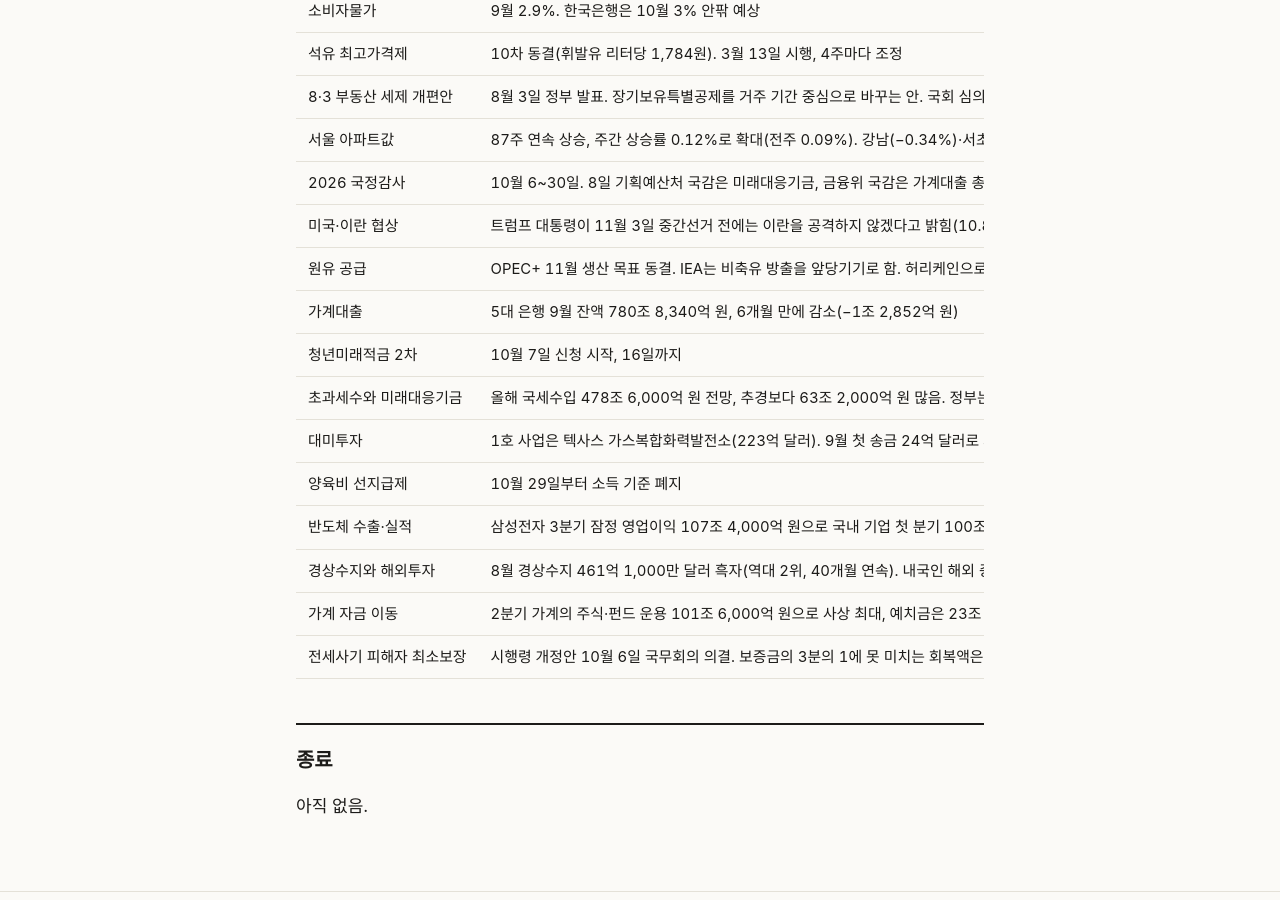
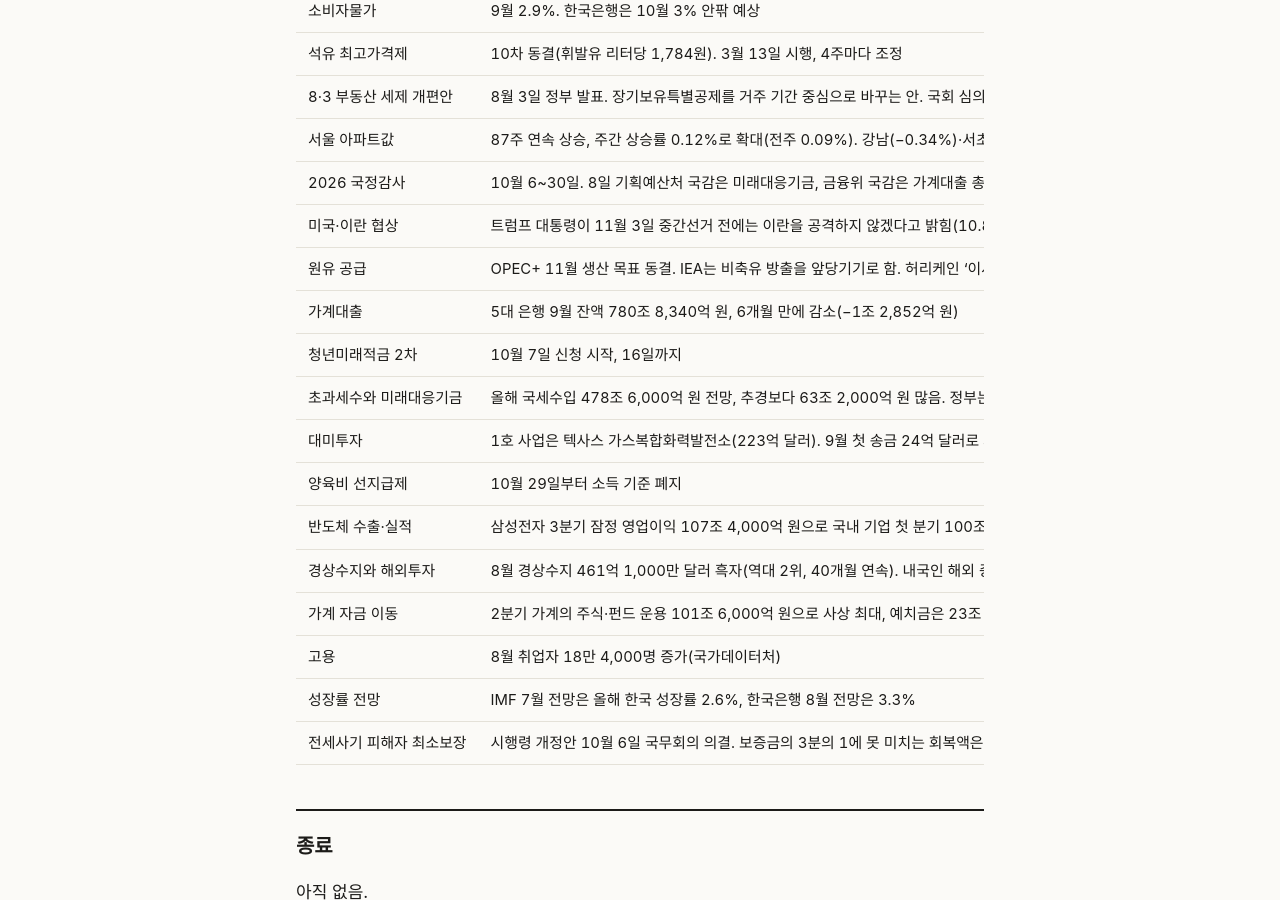
Before and after one commit to seongkyu-lim/surf-the-world, a Jekyll site: the page built from tracking.md, in a window 1280 px wide and 900 px high, scrolled down 439 px. Built offline with Jekyll 4.4.1, drawn with Linux system fonts in a browser that asks for light colours.

```diff
--- a/tracking.md
+++ b/tracking.md
@@ -9,23 +9,25 @@ permalink: /tracking/
 
 | 이슈 | 현재 상태 | 다음 일정 | 처음 다룬 날 |
 |---|---|---|---|
-| 한국은행 기준금리 | 7월·8월 연속 인상으로 연 3.00%. 시장은 10월 동결을 우세하게 봄 | 10월 22일 금통위 | 10.04 |
-| 미국 연준 금리 | 9월 인상으로 3.75~4.00%. 의사록에서 대부분 참석자가 연내 추가 인상이 적절하다고 판단. 월러 이사는 추가 인상 필요성과 속도의 유연성을 함께 언급. 10년물은 10월 7일 장중 24년 만의 최고, 9일 5.24%. 백악관이 쿡 이사 조사위원회를 설치해 해임 재시도(10.9). 10월 소비자심리 예비치 46.3으로 5월 이후 최저 | 미국 9월 소비자물가(10월 13~14일), 10월 27~28일 FOMC, 11월 5일 쿡 이사 청문, 12월 8~9일 FOMC | 10.04 |
+| 한국은행 기준금리 | 7월·8월 연속 인상으로 연 3.00%. 시장은 10월 동결을 우세하게 봄 | 10월 12일 한국은행 국정감사, 22일 금통위 | 10.04 |
+| 미국 연준 금리 | 9월 인상으로 3.75~4.00%. 의사록에서 대부분 참석자가 연내 추가 인상이 적절하다고 판단. 월러 이사는 추가 인상 필요성과 속도의 유연성을 함께 언급. 10년물은 10월 7일 장중 24년 만의 최고, 9일 5.24%. 백악관이 쿡 이사 조사위원회를 설치해 해임 재시도(10.9). 10월 소비자심리 예비치 46.3으로 5월 이후 최저 | 미국 9월 소비자물가(10월 14일, 시장 일정표 기준), 10월 27~28일 FOMC, 11월 5일 쿡 이사 청문, 12월 8~9일 FOMC | 10.04 |
 | 소비자물가 | 9월 2.9%. 한국은행은 10월 3% 안팎 예상 | 11월 초 10월 물가 발표 | 10.04 |
 | 석유 최고가격제 | 10차 동결(휘발유 리터당 1,784원). 3월 13일 시행, 4주마다 조정 | 10월 17일 11차 조정 | 10.04 |
 | 8·3 부동산 세제 개편안 | 8월 3일 정부 발표. 장기보유특별공제를 거주 기간 중심으로 바꾸는 안. 국회 심의에서 바뀔 수 있음 | 국회 심의 | 10.04 |
 | 서울 아파트값 | 87주 연속 상승, 주간 상승률 0.12%로 확대(전주 0.09%). 강남(−0.34%)·서초·송파·용산은 하락, 서대문·강북·도봉·노원은 0.3%대 상승. 국토부 장관은 올해 수도권 착공이 목표의 80~88%에 그칠 것으로 예상 | 매주 목요일 한국부동산원 주간 동향 | 10.04 |
 | 2026 국정감사 | 10월 6~30일. 8일 기획예산처 국감은 미래대응기금, 금융위 국감은 가계대출 총량 규제와 단일종목 레버리지 ETF 도입 경위가 쟁점. 금융위원장은 총량 관리 유지 방침, ETF 투자자 피해에 사과 | 10월 12일 LH, 15일 한국부동산원, 23일 국토부 종합감사 | 10.04 |
 | 미국·이란 협상 | 트럼프 대통령이 11월 3일 중간선거 전에는 이란을 공격하지 않겠다고 밝힘(10.8). 이란은 호르무즈 재개방 제안에 대한 미국의 답을 검토 중(10.9). 미국은 선박 17척 등 추가 제재. 지난주 호르무즈 유조선 공격은 전쟁 후 최다(Reuters) | 이란의 공식 답변, 11월 3일 미국 중간선거 | 10.04 |
-| 원유 공급 | OPEC+ 11월 생산 목표 동결. IEA는 비축유 방출을 앞당기기로 함. 허리케인으로 미 멕시코만 원유 생산 62.9% 중단(10.8 기준). 미국은 러시아산 경유 제재를 2027년 4월 7일까지 면제(10.9). 브렌트 104.72달러(10.9) | 11월 1일 OPEC+ 회의 | 10.05 |
-| 가계대출 | 5대 은행 9월 잔액 780조 8,340억 원, 6개월 만에 감소(−1조 2,852억 원) | 금융당국의 9월 전 금융권 가계대출 동향 발표(날짜 미확인) | 10.05 |
+| 원유 공급 | OPEC+ 11월 생산 목표 동결. IEA는 비축유 방출을 앞당기기로 함. 허리케인 '이사이아스'로 미 멕시코만 원유 생산 62.9% 중단(10.8 기준), 9일 플로리다 상륙 뒤 소멸. 미 에너지부는 정유사 두 곳에 전략비축유 긴급 대여. 미국은 러시아산 경유 제재를 2027년 4월 7일까지 면제(10.9). 브렌트 104.72달러(10.9) | 멕시코만 생산 복구 속도, 11월 1일 OPEC+ 회의 | 10.05 |
+| 가계대출 | 5대 은행 9월 잔액 780조 8,340억 원, 6개월 만에 감소(−1조 2,852억 원) | 10월 15일 금융위원회 9월 가계대출 동향, 한국은행 9월 금융시장 동향 | 10.05 |
 | 청년미래적금 2차 | 10월 7일 신청 시작, 16일까지 | 11월 계좌 개설 | 10.05 |
 | 초과세수와 미래대응기금 | 올해 국세수입 478조 6,000억 원 전망, 추경보다 63조 2,000억 원 많음. 정부는 162조 3,000억 원 규모 미래대응기금 신설 추진, 야당은 철회와 국채 상환 우선 요구. 남은 초과세수 사용처는 "미정"(기획예산처 장관, 10.8) | 11월 국고채 발행계획, 연말 예산 심의 | 10.06 |
 | 대미투자 | 1호 사업은 텍사스 가스복합화력발전소(223억 달러). 9월 첫 송금 24억 달러로 외환보유액이 넉 달 만에 감소(4,405억 6,000만 달러). 원전 선급금 100억 달러는 국내 절차·상업성 검증 뒤 송금 방침, 알래스카 LNG는 검토 단계 | 원전 선급금 국회 절차, 11월 초 10월 말 외환보유액 발표 | 10.06 |
 | 양육비 선지급제 | 10월 29일부터 소득 기준 폐지 | 10월 29일 시행 | 10.06 |
-| 반도체 수출·실적 | 삼성전자 3분기 잠정 영업이익 107조 4,000억 원으로 국내 기업 첫 분기 100조 원 돌파. 발표 당일 주가 −2.42%, 코스피 6,625.93(10.8, −2.62%) | 10월 말 삼성전자 확정실적(사업부별) | 10.04 |
+| 반도체 수출·실적 | 삼성전자 3분기 잠정 영업이익 107조 4,000억 원으로 국내 기업 첫 분기 100조 원 돌파. 발표 당일 주가 −2.42%, 코스피 6,625.93(10.8), 주간 −5.4% | 10월 말 삼성전자 확정실적(사업부별) | 10.04 |
 | 경상수지와 해외투자 | 8월 경상수지 461억 1,000만 달러 흑자(역대 2위, 40개월 연속). 내국인 해외 증권투자 166억 달러 증가, 해외 채권 투자는 역대 최대 | 11월 초 9월 국제수지 발표 | 10.08 |
 | 가계 자금 이동 | 2분기 가계의 주식·펀드 운용 101조 6,000억 원으로 사상 최대, 예치금은 23조 3,000억 원 감소. GDP 대비 가계부채 비율 81.1% | 내년 1월 초 3분기 자금순환 발표(날짜 미확인) | 10.08 |
+| 고용 | 8월 취업자 18만 4,000명 증가(국가데이터처) | 10월 16일 9월 고용동향 | 10.11 |
+| 성장률 전망 | IMF 7월 전망은 올해 한국 성장률 2.6%, 한국은행 8월 전망은 3.3% | 10월 13일 IMF 세계경제전망 | 10.11 |
 | 전세사기 피해자 최소보장 | 시행령 개정안 10월 6일 국무회의 의결. 보증금의 3분의 1에 못 미치는 회복액은 국가가 차액 지원, LH가 지급·정산 | 11월 13일 시행 | 10.09 |
 
 ## 종료
```
Also changed, not shown: _posts/2026-10-11-briefing.md (added, +121 -0 lines), glossary.md (+3 -0 lines).
